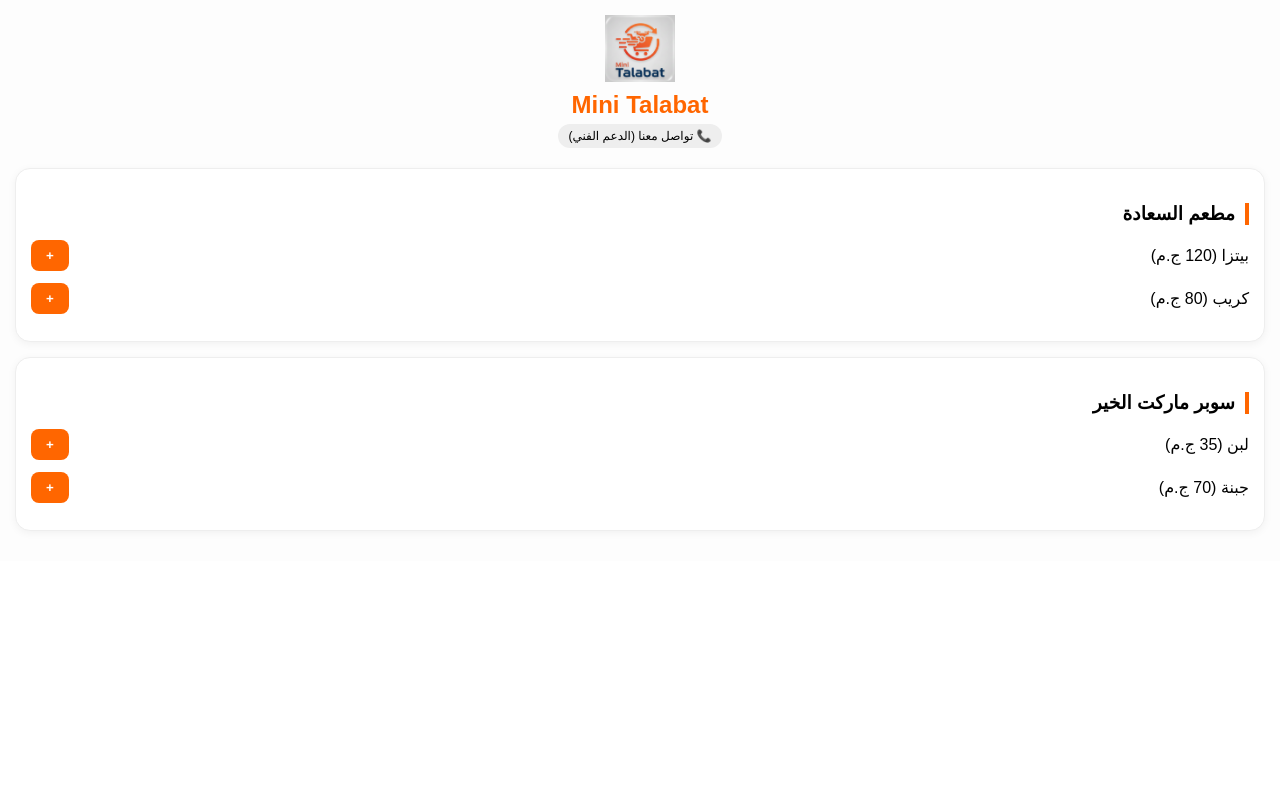
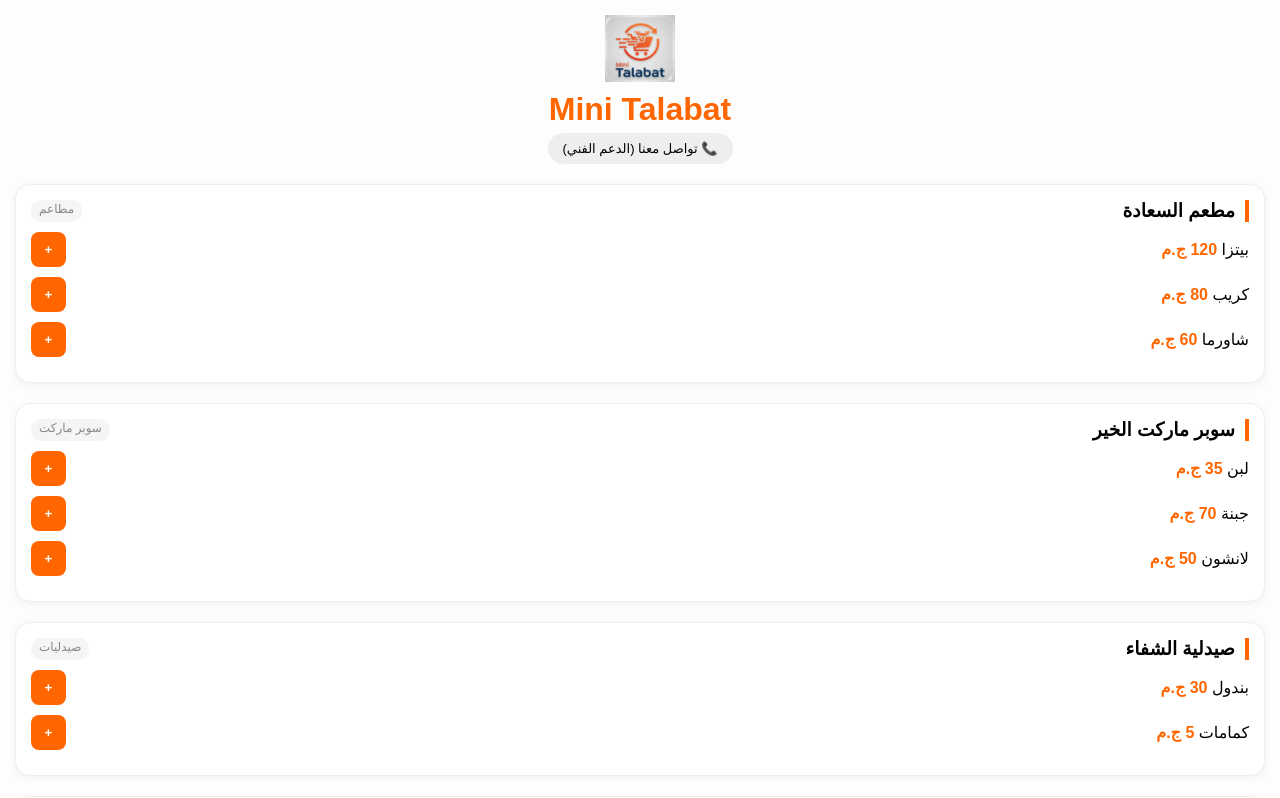
Before and after one commit to hazemkego-spec/minitalabat2, a Next.js app: page / in a window 1280 px wide. Shown: the top 798 px of the page. Built offline with nearby package versions, Linux system fonts and the light colour scheme.

Commit message:
Update page.js

```diff
--- a/app/page.js
+++ b/app/page.js
@@ -4,22 +4,23 @@ import React, { useState, useEffect } from 'react';
 export default function MiniTalabat() {
   const [cart, setCart] = useState({});
   const [showOrderForm, setShowOrderForm] = useState(false);
-  const MAIN_PHONE = "201122947479"; // رقمك العالمي الموحد
+  const MAIN_PHONE = "201122947479";
 
-  const [customerInfo, setCustomerInfo] = useState({
-    name: '',
-    phone: '',
-    address: ''
-  });
+  const [customerInfo, setCustomerInfo] = useState({ name: '', phone: '', address: '' });
 
   useEffect(() => {
     const saved = localStorage.getItem('miniTalabat_user');
     if (saved) setCustomerInfo(JSON.parse(saved));
   }, []);
 
+  // رجعتلك كل الأقسام بتاعتك هنا يا بطل
   const shops = [
-    { id: 1, name: "مطعم السعادة", items: [{ name: "بيتزا", price: 120 }, { name: "كريب", price: 80 }] },
-    { id: 2, name: "سوبر ماركت الخير", items: [{ name: "لبن", price: 35 }, { name: "جبنة", price: 70 }] }
+    { id: 1, category: "مطاعم", name: "مطعم السعادة", items: [{ name: "بيتزا", price: 120 }, { name: "كريب", price: 80 }, { name: "شاورما", price: 60 }] },
+    { id: 2, category: "سوبر ماركت", name: "سوبر ماركت الخير", items: [{ name: "لبن", price: 35 }, { name: "جبنة", price: 70 }, { name: "لانشون", price: 50 }] },
+    { id: 3, category: "صيدليات", name: "صيدلية الشفاء", items: [{ name: "بندول", price: 30 }, { name: "كمامات", price: 5 }] },
+    { id: 4, category: "عطارة", name: "عطارة مكة", items: [{ name: "فلفل أسود", price: 20 }, { name: "كمون", price: 15 }] },
+    { id: 5, category: "منظفات", name: "عالم النظافة", items: [{ name: "مسحوق غسيل", price: 45 }, { name: "كلور", price: 15 }] },
+    { id: 6, category: "خضروات وفواكه", name: "خضري العيلة", items: [{ name: "طماطم 1ك", price: 15 }, { name: "موز 1ك", price: 20 }] }
   ];
 
   const addToCart = (shopName, item) => {
@@ -32,8 +33,7 @@ export default function MiniTalabat() {
   const calculateTotal = () => {
     let total = 0;
     Object.keys(cart).forEach(key => {
-      const shopName = key.split('-')[0];
-      const itemName = key.split('-')[1];
+      const [shopName, itemName] = key.split('-');
       const shop = shops.find(s => s.name === shopName);
       const item = shop.items.find(i => i.name === itemName);
       total += item.price * cart[key];
@@ -42,55 +42,50 @@ export default function MiniTalabat() {
   };
 
   const sendOrder = () => {
+    if(!customerInfo.name || !customerInfo.phone) return alert("برجاء ملء البيانات");
     localStorage.setItem('miniTalabat_user', JSON.stringify(customerInfo));
     const orderList = Object.keys(cart).map(key => `• ${key.split('-')[1]} (${cart[key]} قطع)`).join('\n');
-
     const message = `*طلب جديد من Mini Talabat* 🚀\n---------------------------\n*👤 العميل:* ${customerInfo.name}\n*📞 الهاتف:* ${customerInfo.phone}\n*📍 العنوان:* ${customerInfo.address}\n\n*🛒 الطلبات:*\n${orderList}\n\n*💰 الإجمالي:* ${calculateTotal()} ج.م\n---------------------------\n_تم عبر ميني طلبات_ 🧡`;
-
     window.open(`https://wa.me/${MAIN_PHONE}?text=${encodeURIComponent(message)}`, '_blank');
   };
 
   return (
-    <div dir="rtl" style={{ padding: '15px', fontFamily: 'sans-serif', backgroundColor: '#fdfdfd' }}>
-      {/* هيدر التطبيق مع زرار تواصل معنا المباشر */}
-      <header style={{ textAlign: 'center', marginBottom: '20px', position: 'relative' }}>
+    <div dir="rtl" style={{ padding: '15px', fontFamily: 'sans-serif', backgroundColor: '#fdfdfd', paddingBottom: '120px' }}>
+      <header style={{ textAlign: 'center', marginBottom: '20px' }}>
         <img src="/logo.png" alt="Logo" style={{ width: '70px' }} />
-        <h1 style={{ color: '#FF6600', margin: '5px', fontSize: '24px' }}>Mini Talabat</h1>
-        <button
-          onClick={() => window.open(`https://wa.me/${MAIN_PHONE}`, '_blank')}
-          style={{ backgroundColor: '#eee', border: 'none', padding: '5px 10px', borderRadius: '15px', fontSize: '12px', cursor: 'pointer' }}
-        >
-          📞 تواصل معنا (الدعم الفني)
-        </button>
+        <h1 style={{ color: '#FF6600', margin: '5px' }}>Mini Talabat</h1>
+        <button onClick={() => window.location.href='/contact'} style={{ backgroundColor: '#eee', border: 'none', padding: '8px 15px', borderRadius: '20px', fontSize: '13px' }}>📞 تواصل معنا (الدعم الفني)</button>
       </header>
 
+      {/* عرض المحلات حسب القسم */}
       {shops.map(shop => (
-        <div key={shop.id} style={{ border: '1px solid #eee', borderRadius: '15px', padding: '15px', marginBottom: '15px', backgroundColor: '#fff', boxShadow: '0 2px 8px rgba(0,0,0,0.05)' }}>
-          <h3 style={{ borderRight: '4px solid #FF6600', paddingRight: '10px', marginBottom: '15px' }}>{shop.name}</h3>
+        <div key={shop.id} style={{ border: '1px solid #eee', borderRadius: '15px', padding: '15px', marginBottom: '20px', backgroundColor: '#fff', boxShadow: '0 2px 8px rgba(0,0,0,0.05)' }}>
+          <div style={{ display: 'flex', justifyContent: 'space-between', marginBottom: '10px' }}>
+             <h3 style={{ borderRight: '4px solid #FF6600', paddingRight: '10px', margin: 0 }}>{shop.name}</h3>
+             <span style={{ fontSize: '12px', color: '#888', backgroundColor: '#f5f5f5', padding: '2px 8px', borderRadius: '10px' }}>{shop.category}</span>
+          </div>
           {shop.items.map(item => (
-            <div key={item.name} style={{ display: 'flex', justifyContent: 'space-between', alignItems: 'center', marginBottom: '12px' }}>
-              <span>{item.name} ({item.price} ج.م)</span>
-              <button onClick={() => addToCart(shop.name, item)} style={{ backgroundColor: '#FF6600', color: '#fff', border: 'none', borderRadius: '8px', padding: '8px 15px', fontWeight: 'bold' }}>+</button>
+            <div key={item.name} style={{ display: 'flex', justifyContent: 'space-between', alignItems: 'center', margin: '10px 0' }}>
+              <span>{item.name} <b style={{color: '#FF6600'}}>{item.price} ج.م</b></span>
+              <button onClick={() => addToCart(shop.name, item)} style={{ backgroundColor: '#FF6600', color: '#fff', border: 'none', borderRadius: '8px', width: '35px', height: '35px', fontWeight: 'bold' }}>+</button>
             </div>
           ))}
         </div>
       ))}
 
       {calculateTotal() > 0 && (
-        <div style={{ position: 'fixed', bottom: 0, left: 0, right: 0, backgroundColor: '#fff', padding: '20px', borderTop: '2px solid #FF6600', boxShadow: '0 -4px 10px rgba(0,0,0,0.1)' }}>
+        <div style={{ position: 'fixed', bottom: 0, left: 0, right: 0, backgroundColor: '#fff', padding: '15px', borderTop: '2px solid #FF6600', zIndex: 1000 }}>
           {!showOrderForm ? (
             <button onClick={() => setShowOrderForm(true)} style={{ width: '100%', padding: '15px', backgroundColor: '#FF6600', color: '#fff', border: 'none', borderRadius: '12px', fontWeight: 'bold', fontSize: '18px' }}>
               تأكيد الطلب ({calculateTotal()} ج.م)
             </button>
           ) : (
-            <div style={{ display: 'flex', flexDirection: 'column', gap: '10px' }}>
+            <div style={{ display: 'flex', flexDirection: 'column', gap: '8px' }}>
               <input placeholder="الاسم" value={customerInfo.name} onChange={e => setCustomerInfo({...customerInfo, name: e.target.value})} style={inputStyle} />
               <input placeholder="الموبايل" value={customerInfo.phone} onChange={e => setCustomerInfo({...customerInfo, phone: e.target.value})} style={inputStyle} />
               <input placeholder="العنوان" value={customerInfo.address} onChange={e => setCustomerInfo({...customerInfo, address: e.target.value})} style={inputStyle} />
-              <button onClick={sendOrder} style={{ width: '100%', padding: '15px', backgroundColor: '#25D366', color: '#fff', border: 'none', borderRadius: '12px', fontWeight: 'bold', fontSize: '18px' }}>
-                إرسال للواتساب ✅
-              </button>
-              <button onClick={() => setShowOrderForm(false)} style={{ color: '#888', background: 'none', border: 'none' }}>إلغاء</button>
+              <button onClick={sendOrder} style={{ width: '100%', padding: '15px', backgroundColor: '#25D366', color: '#fff', border: 'none', borderRadius: '12px', fontWeight: 'bold' }}>إرسال للواتساب ✅</button>
+              <button onClick={() => setShowOrderForm(false)} style={{ color: '#888', fontSize: '12px', background: 'none', border: 'none' }}>إلغاء</button>
             </div>
           )}
         </div>
@@ -98,4 +93,4 @@ export default function MiniTalabat() {
     </div>
   );
 }
-const inputStyle = { width: '100%', padding: '12px', borderRadius: '10px', border: '1px solid #ddd', fontSize: '16px' };
+const inputStyle = { width: '100%', padding: '10px', borderRadius: '8px', border: '1px solid #ddd' };
```
